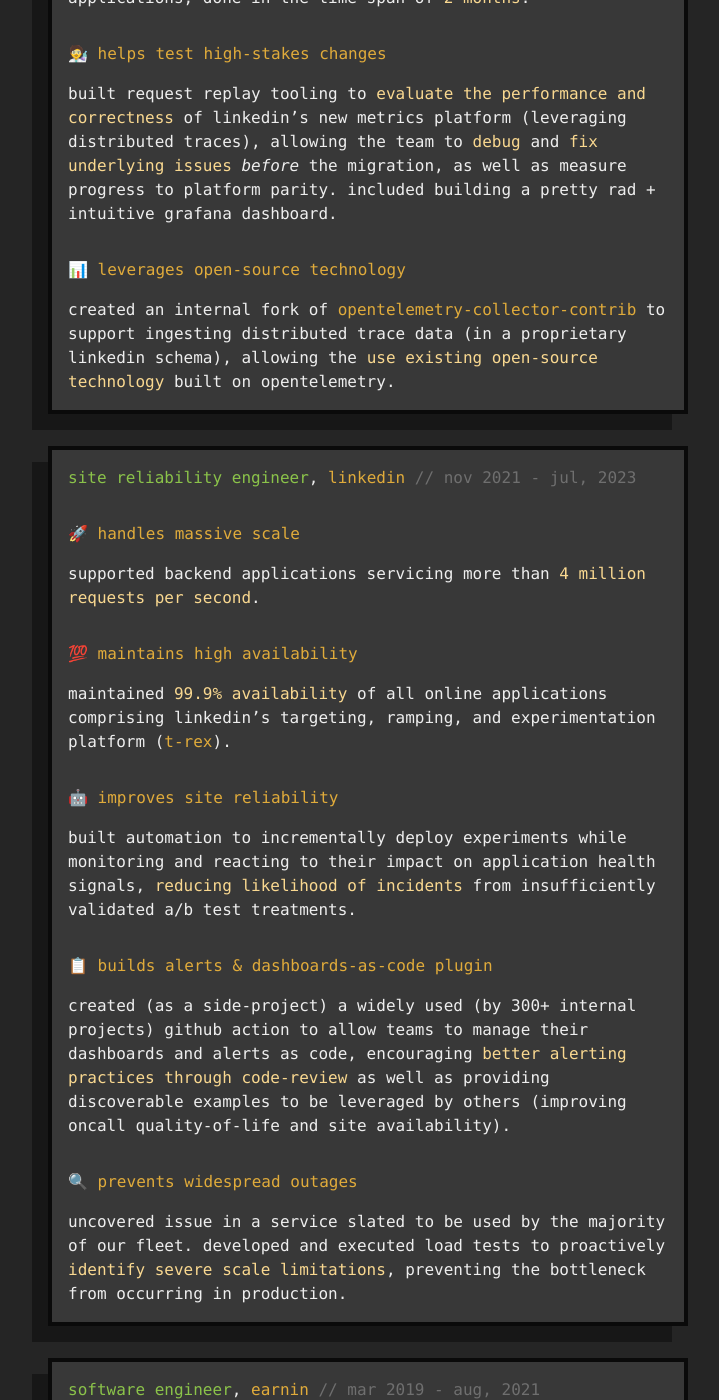
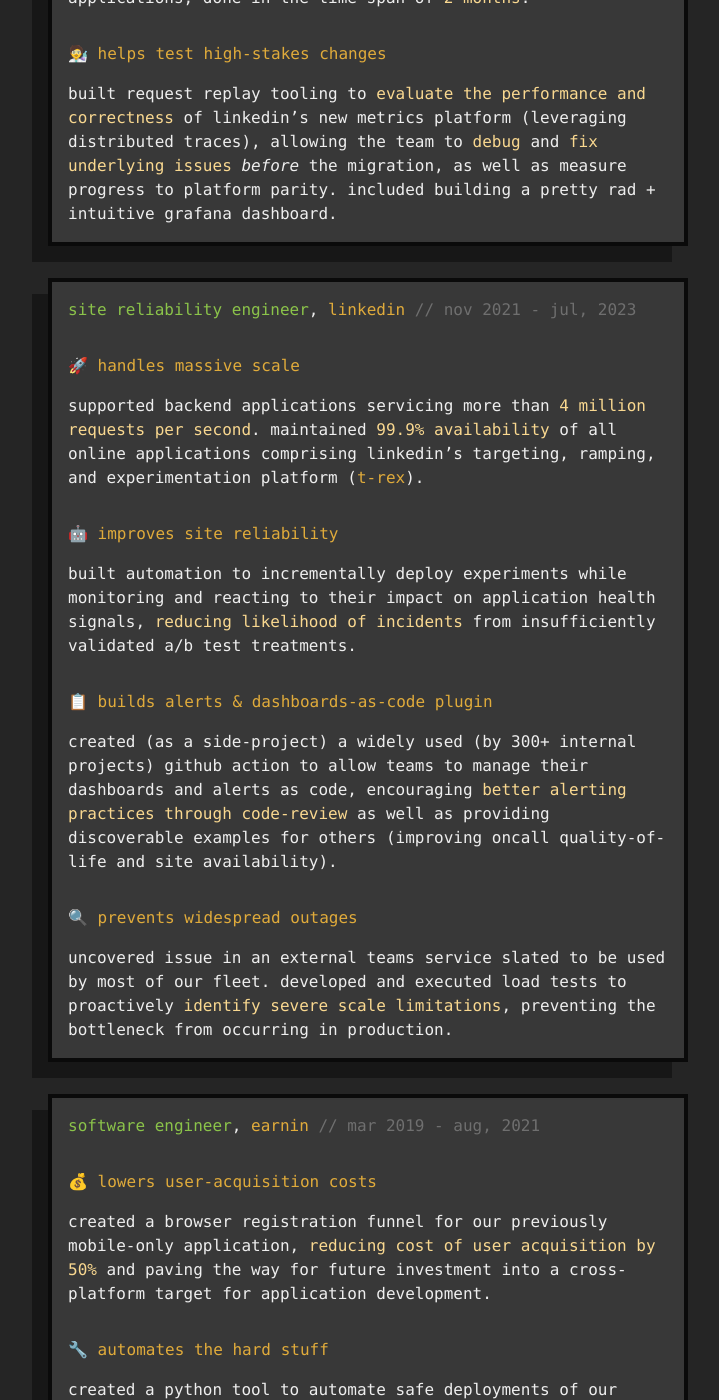
Before and after one commit to tbrockman/tbrockman.github.io, a Jekyll site: the page built from resume.html, in a window 1280 px wide and 1400 px high, scrolled down 3274 px. Shown: the whole window, without its empty margins (272-991 px from the left). Built offline with Jekyll 4.4.1, drawn with Linux system fonts in a browser that asks for light colours.

Commit message:
Update resume.

```diff
--- a/_data/resume.json
+++ b/_data/resume.json
@@ -391,11 +391,6 @@
           "label": "Helps test high-stakes changes",
           "icon": "🧑‍🔬",
           "text": "Built request replay tooling to **evaluate the performance and correctness** of LinkedIn's new metrics platform (leveraging distributed traces), allowing the team to **debug** and **fix underlying issues** *before* the migration, as well as measure progress to platform parity. Included building a pretty rad + intuitive Grafana dashboard."
-        },
-        {
-          "label": "Leverages open-source technology",
-          "icon": "📊",
-          "text": "Created an internal fork of [opentelemetry-collector-contrib](https://github.com/open-telemetry/opentelemetry-collector-contrib) to support ingesting distributed trace data (in a proprietary LinkedIn schema), allowing the **use existing open-source technology** built on OpenTelemetry."
         }
       ],
       "tags": [
@@ -424,12 +419,7 @@
         {
           "label": "Handles massive scale",
           "icon": "🚀",
-          "text": "Supported backend applications servicing more than **4 million requests per second**."
-        },
-        {
-          "label": "Maintains high availability",
-          "icon": "💯",
-          "text": "Maintained **99.9% availability** of all online applications comprising LinkedIn's targeting, ramping, and experimentation platform ([T-REX](https://engineering.linkedin.com/teams/data/analytics-platform-apps/data-applications/t-rex))."
+          "text": "Supported backend applications servicing more than **4 million requests per second**. Maintained **99.9% availability** of all online applications comprising LinkedIn's targeting, ramping, and experimentation platform ([T-REX](https://engineering.linkedin.com/teams/data/analytics-platform-apps/data-applications/t-rex))."
         },
         {
           "label": "Improves site reliability",
@@ -439,12 +429,12 @@
         {
           "label": "Builds alerts & dashboards-as-code plugin",
           "icon": "📋",
-          "text": "Created (as a side-project) a widely used (by 300+ internal projects) GitHub Action to allow teams to manage their dashboards and alerts as code, encouraging **better alerting practices through code-review** as well as providing discoverable examples to be leveraged by others (improving oncall quality-of-life and site availability)."
+          "text": "Created (as a side-project) a widely used (by 300+ internal projects) GitHub Action to allow teams to manage their dashboards and alerts as code, encouraging **better alerting practices through code-review** as well as providing discoverable examples for others (improving oncall quality-of-life and site availability)."
         },
         {
           "label": "Prevents widespread outages",
           "icon": "🔍",
-          "text": "Uncovered issue in a service slated to be used by the majority of our fleet. Developed and executed load tests to proactively **identify severe scale limitations**, preventing the bottleneck from occurring in production."
+          "text": "Uncovered issue in an external teams service slated to be used by most of our fleet. Developed and executed load tests to proactively **identify severe scale limitations**, preventing the bottleneck from occurring in production."
         }
       ]
     },
@@ -719,9 +709,9 @@
       },
       "docx": {
         "skills": "Skills",
-        "work": "Experience",
+        "work": "Work Experience",
         "projects": "Projects",
-        "volunteer": "Open-Source Contributions"
+        "volunteer": "Open-Source"
       }
     },
     "section-item-ordering": {
@@ -731,9 +721,7 @@
           "Browser Extension for OpenTelemetry",
           "theo.lol",
           "turnip",
-          "parcel-resolver-inlinefunc",
-          "auxb0x",
-          "schizophoner"
+          "auxb0x"
         ],
         "volunteer": [
           "atom",
--- a/resume.json
+++ b/resume.json
@@ -391,11 +391,6 @@
           "label": "Helps test high-stakes changes",
           "icon": "🧑‍🔬",
           "text": "Built request replay tooling to **evaluate the performance and correctness** of LinkedIn's new metrics platform (leveraging distributed traces), allowing the team to **debug** and **fix underlying issues** *before* the migration, as well as measure progress to platform parity. Included building a pretty rad + intuitive Grafana dashboard."
-        },
-        {
-          "label": "Leverages open-source technology",
-          "icon": "📊",
-          "text": "Created an internal fork of [opentelemetry-collector-contrib](https://github.com/open-telemetry/opentelemetry-collector-contrib) to support ingesting distributed trace data (in a proprietary LinkedIn schema), allowing the **use existing open-source technology** built on OpenTelemetry."
         }
       ],
       "tags": [
@@ -439,12 +434,12 @@
         {
           "label": "Builds alerts & dashboards-as-code plugin",
           "icon": "📋",
-          "text": "Created (as a side-project) a widely used (by 300+ internal projects) GitHub Action to allow teams to manage their dashboards and alerts as code, encouraging **better alerting practices through code-review** as well as providing discoverable examples to be leveraged by others (improving oncall quality-of-life and site availability)."
+          "text": "Created (as a side-project) a widely used (by 300+ internal projects) GitHub Action to allow teams to manage their dashboards and alerts as code, encouraging **better alerting practices through code-review** as well as providing discoverable examples for others (improving oncall quality-of-life and site availability)."
         },
         {
           "label": "Prevents widespread outages",
           "icon": "🔍",
-          "text": "Uncovered issue in a service slated to be used by the majority of our fleet. Developed and executed load tests to proactively **identify severe scale limitations**, preventing the bottleneck from occurring in production."
+          "text": "Uncovered issue in a service slated to be used by most of our fleet. Developed and executed load tests to proactively **identify severe scale limitations**, preventing the bottleneck from occurring in production."
         }
       ]
     },
@@ -719,9 +714,9 @@
       },
       "docx": {
         "skills": "Skills",
-        "work": "Experience",
+        "work": "Work Experience",
         "projects": "Projects",
-        "volunteer": "Open-Source Contributions"
+        "volunteer": "Open-Source"
       }
     },
     "section-item-ordering": {
```
Also changed, not shown: 3 other files.
